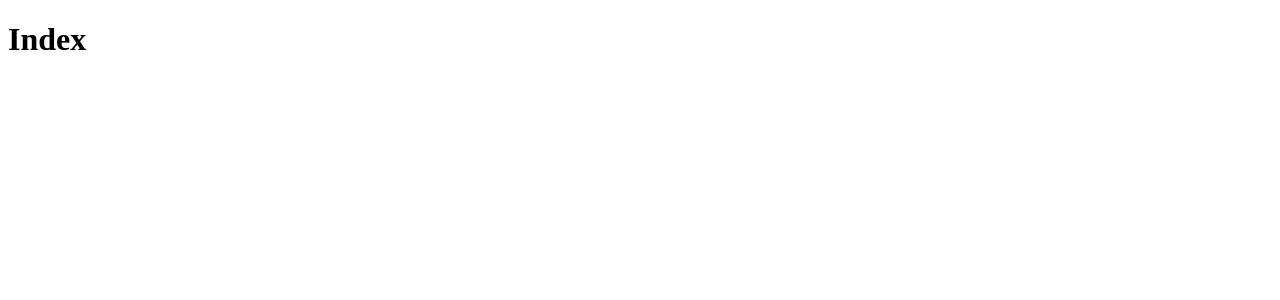
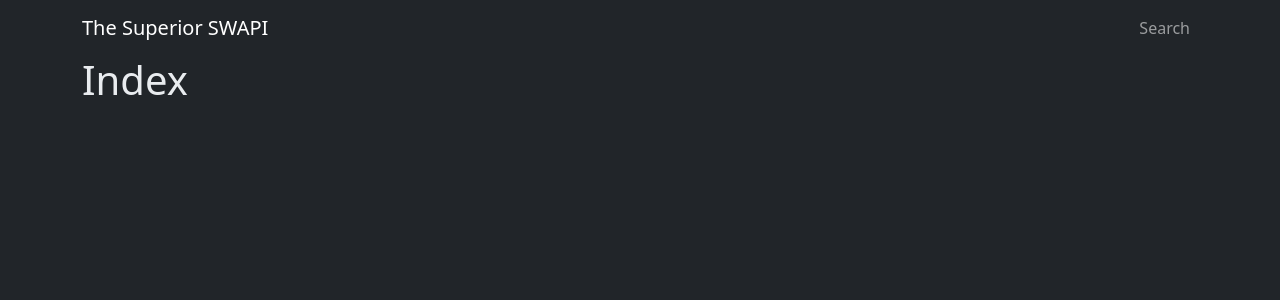
Before and after one commit to nilssoncjonas/SWAPI, a React (Vite) app: page / in a window 1280 px wide. Shown: the top 300 px of the page. Built offline with nearby package versions, Linux system fonts and the light colour scheme.

Commit message:
added navigation, improved notfound, added dark bg/light color to body scss

```diff
--- a/src/App.tsx
+++ b/src/App.tsx
@@ -1,18 +1,27 @@
 import {Routes, Route} from 'react-router-dom'
+// Pages
 import Index from './pages/Index.tsx'
 import Search from './pages/Search.tsx'
 import NotFound from './pages/NotFound.tsx'
+// Components
+import Navigation from "./components/Navigation.tsx";
+// Style
+import Container from "react-bootstrap/Container";
 import './assets/scss/App.scss'
 
 const App = () => {
 
 	return (
 		<>
-			<Routes>
-				<Route path='/' element={<Index/>}/>
-				<Route path='/search' element={<Search/>}/>
-				<Route path='*' element={<NotFound/>}/>
-			</Routes>
+			<Navigation/>
+			<Container py-3>
+
+				<Routes>
+					<Route path='/' element={<Index/>}/>
+					<Route path='/search' element={<Search/>}/>
+					<Route path='*' element={<NotFound/>}/>
+				</Routes>
+			</Container>
 		</>
 	)
 }
--- a/src/assets/scss/App.scss
+++ b/src/assets/scss/App.scss
@@ -0,0 +1,14 @@
+@import 'bootstrap/scss/bootstrap';
+
+body {
+	background-color: $gray-900;
+	color: $gray-200;
+}
+
+h1, h2, h3, h4, h5, h6 {
+	margin-bottom: 0.75em;
+}
+
+* {
+	//outline: 1px solid grey;
+}
--- /dev/null
+++ b/src/components/Navigation.tsx
@@ -0,0 +1,25 @@
+import { NavLink, Link } from 'react-router-dom'
+// Style
+import Container from 'react-bootstrap/Container'
+import Navbar from 'react-bootstrap/Navbar'
+import Nav from 'react-bootstrap/Nav'
+
+const Navigation = () => {
+	return (
+		<>
+			<Navbar bg="dark" variant="dark" expand="md">
+				<Container>
+					<Navbar.Brand as={Link} to="/">The Superior SWAPI</Navbar.Brand>
+
+					<Navbar.Toggle aria-controls="basic-navbar-nav"/>
+					<Navbar.Collapse id="basic-navbar-nav">
+						<Nav className="ms-auto">
+							<Nav.Link as={NavLink} end to="/search">Search</Nav.Link>
+						</Nav>
+					</Navbar.Collapse>
+				</Container>
+			</Navbar>
+		</>
+	)
+}
+export default Navigation
--- a/src/pages/NotFound.tsx
+++ b/src/pages/NotFound.tsx
@@ -1,7 +1,17 @@
+import {Link} from "react-router-dom";
+// Style
+import {Button} from "react-bootstrap";
+
 const NotFound = () => {
 	return (
 		<>
 			<h1>404 | NotFound</h1>
+			<div>
+				<p>I Find Your Lack Of Navigation Disturbing</p>
+				<Link to="/" >
+					<Button variant="secondary">Help me, Obi-Wan Kenobi. You're my only hope.</Button>
+				</Link>
+			</div>
 		</>
 	)
 }
```
